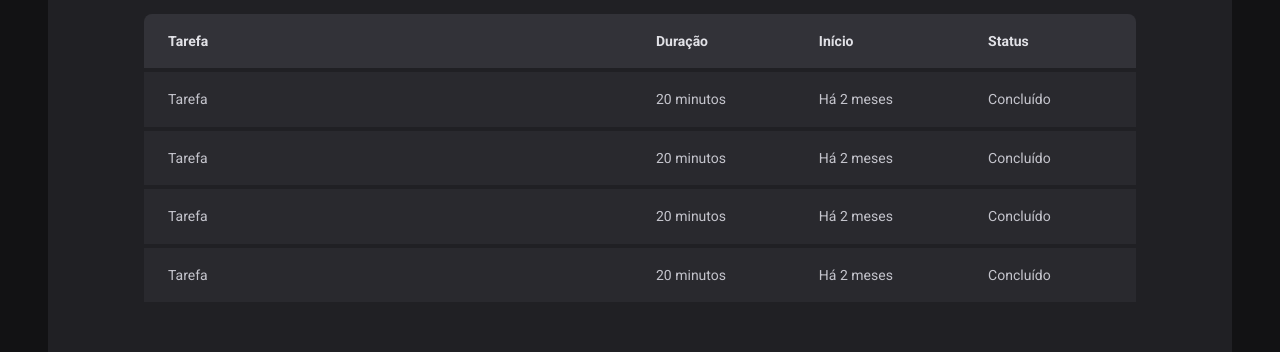
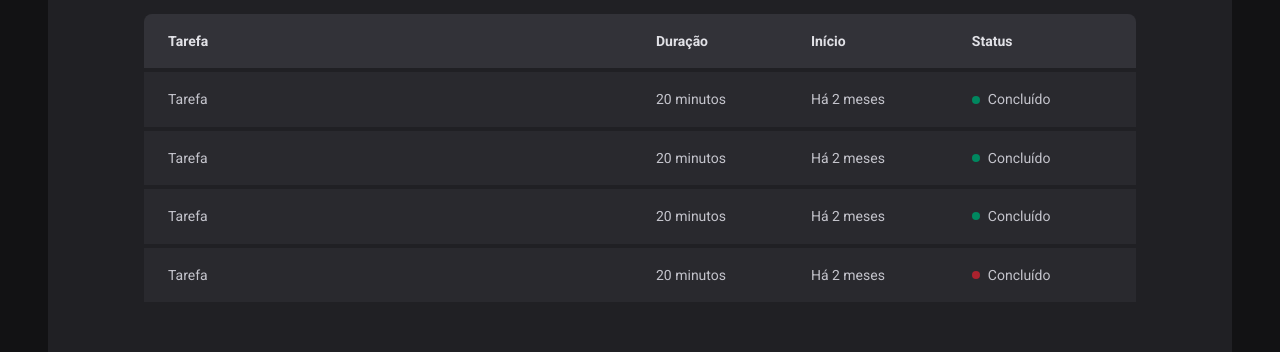
Before and after one commit to joaoccamargo/ignite-timer, a React (Vite) app: page /history in a window 1280 px wide. Shown: the part 270-622 px from the top of the page. Built offline with nearby package versions, Linux system fonts and the light colour scheme.

Commit message:
added status component and colors status

```diff
--- a/src/pages/History/index.tsx
+++ b/src/pages/History/index.tsx
@@ -1,4 +1,4 @@
-import { HistoryContainer, HistoryList } from "./styles";
+import { HistoryContainer, HistoryList, Status } from "./styles";
 
 export function History(){
   return(
@@ -20,25 +20,25 @@
               <td>Tarefa</td>
               <td>20 minutos</td>
               <td>Há 2 meses</td>
-              <td>Concluído</td>
+              <td><Status statusColor="green">Concluído</Status></td>
             </tr>
             <tr>
               <td>Tarefa</td>
               <td>20 minutos</td>
               <td>Há 2 meses</td>
-              <td>Concluído</td>
+              <td><Status statusColor="green">Concluído</Status></td>
             </tr>
             <tr>
               <td>Tarefa</td>
               <td>20 minutos</td>
               <td>Há 2 meses</td>
-              <td>Concluído</td>
+              <td><Status statusColor="green">Concluído</Status></td>
             </tr>
             <tr>
               <td>Tarefa</td>
               <td>20 minutos</td>
               <td>Há 2 meses</td>
-              <td>Concluído</td>
+              <td><Status statusColor="red">Concluído</Status></td>
             </tr>
           </tbody>
         </table>
--- a/src/pages/History/styles.ts
+++ b/src/pages/History/styles.ts
@@ -60,3 +60,24 @@
     }
   }
 `
+const STATUS_COLORS = {
+    yellow: 'yellow-500',
+    green: 'green-500',
+    red: 'red-500',
+}
+interface StatusProps {
+  statusColor: 'yellow' | 'red' | 'green';
+}
+export const Status = styled.span<StatusProps>`
+  display: flex;
+  align-items: center;
+  gap: 0.5rem;
+
+  &::before {
+    content: '';
+    width: 0.5rem;
+    height: 0.5rem;
+    border-radius: 9999px;
+    background: ${props => props.theme[STATUS_COLORS[props.statusColor]]};
+  }
+`
```
